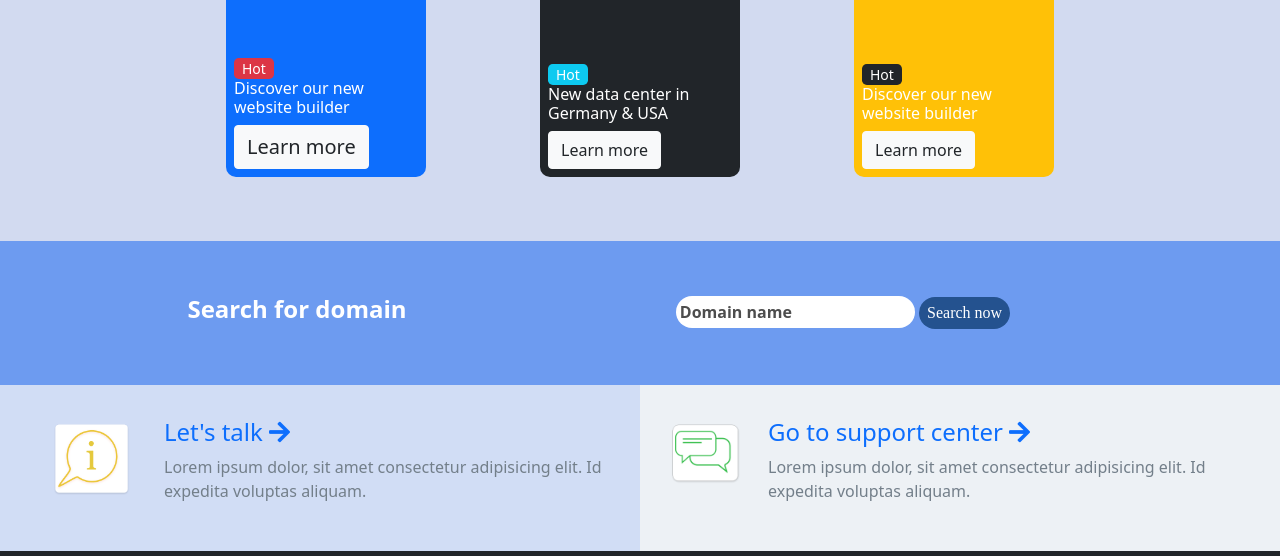
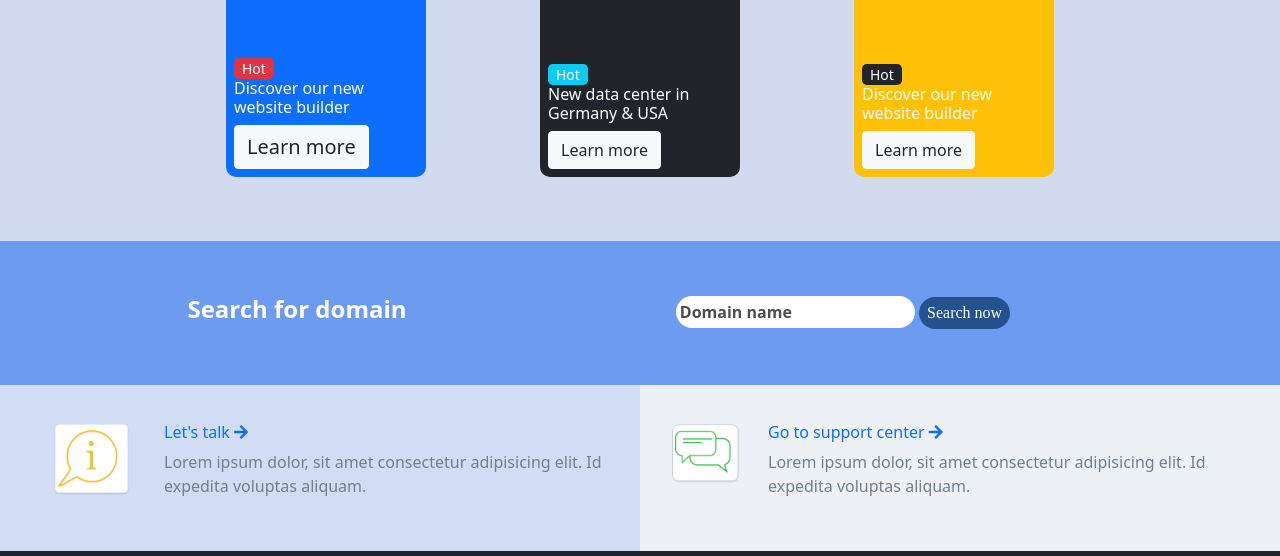
Before and after one commit to abhisheksingh-acode/hustbeeHostingProject, a plain HTML site: page index.html in a window 1280 px wide. Shown: the part 2236-2792 px from the top of the page. Drawn offline with nearby package versions, Linux system fonts and the light colour scheme.

Commit message:
fix font

```diff
--- a/index.html
+++ b/index.html
@@ -286,7 +286,7 @@
                <img src="infopng.png" width="150px" />
             </div>
             <div class="text w-75">
-               <h4 class="title text-primary">Let's talk <i class="fas fa-arrow-right "></i></h4>
+               <h6 class="title text-primary">Let's talk <i class="fas fa-arrow-right "></i></h6>
                <p class="fw-light fs-6 text-light-25">Lorem ipsum dolor, sit amet consectetur adipisicing elit. Id expedita voluptas aliquam.</p>
             </div>
          </div>
@@ -295,7 +295,7 @@
                <img src="chatpng.png" alt="" width="100px">
             </div>
             <div class="text w-75">
-               <h4 class="title text-primary">Go to support center <i class="fas fa-arrow-right"></i></h4>
+               <h6 class="title text-primary">Go to support center <i class="fas fa-arrow-right"></i></h6>
                <p class="fw-light fs-6 text-light-25">Lorem ipsum dolor, sit amet consectetur adipisicing elit. Id expedita voluptas aliquam.</p>
             </div>
          </div>
```
